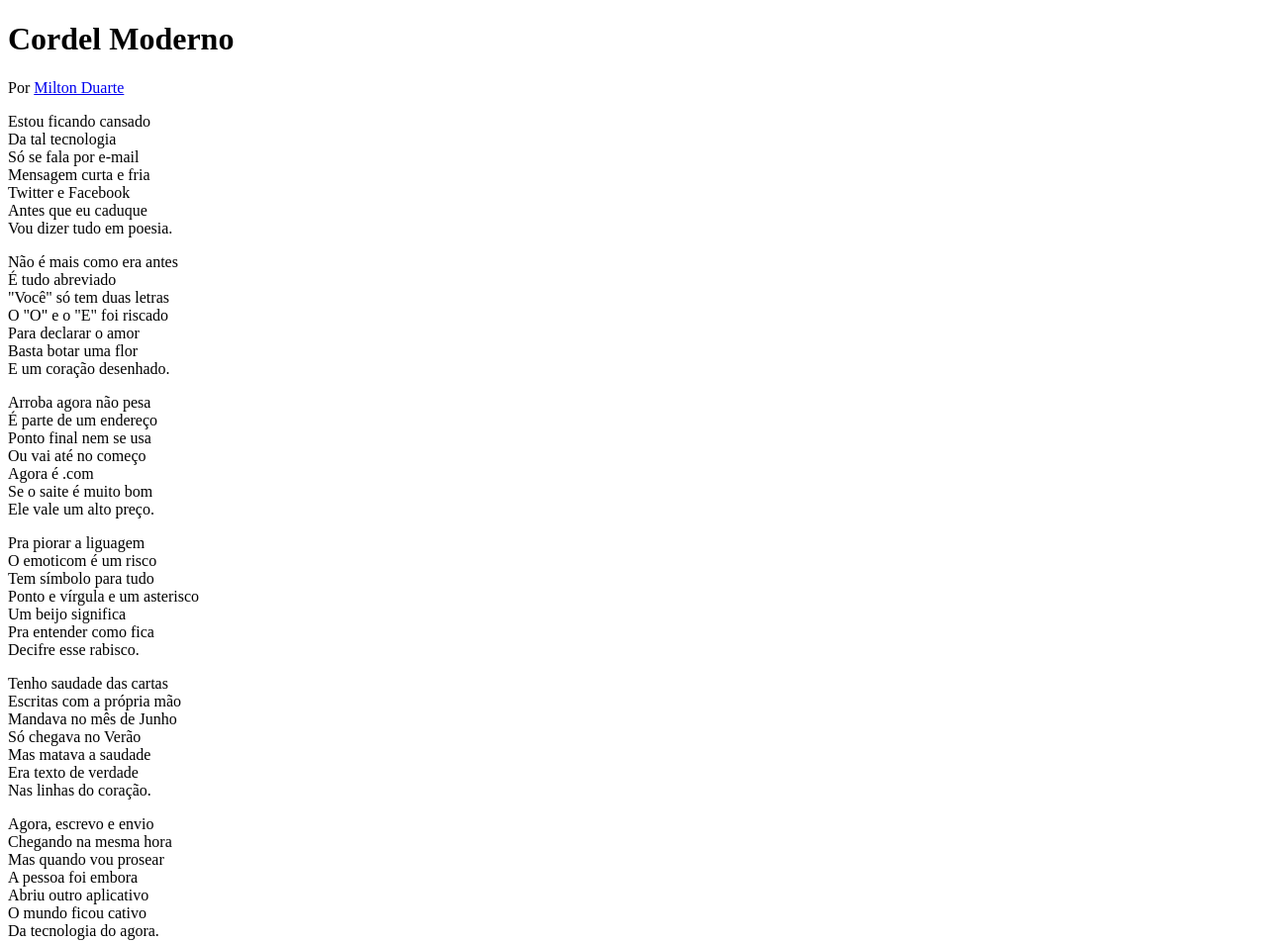
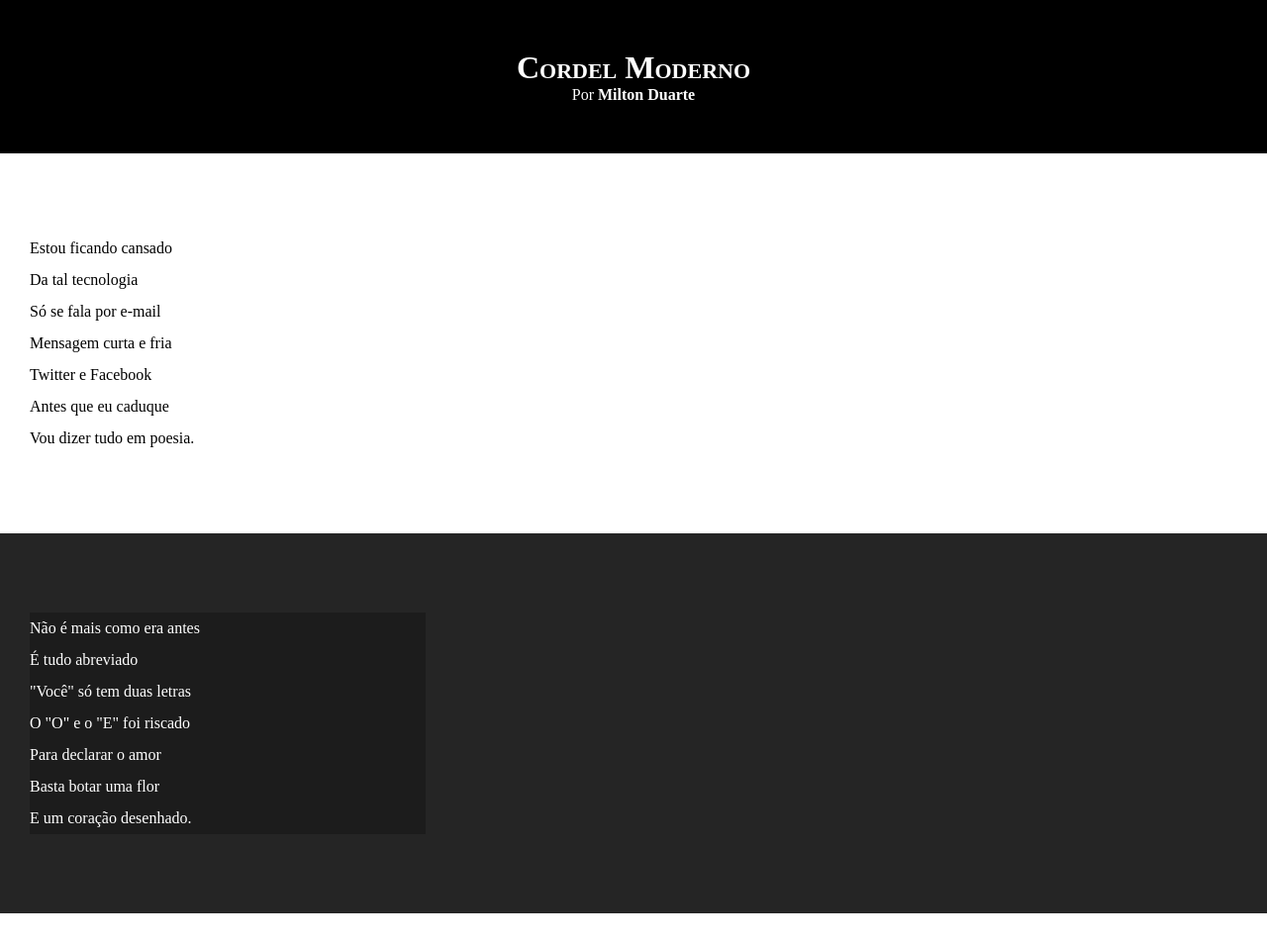
Before and after one commit to AdrielP777/Estudos, a plain HTML site: page Meus Projetos/Site - Cordel/index.html in a window 1280 px wide. Shown: the top 953 px of the page at 99% size. Drawn offline with Linux system fonts and the light colour scheme.

Commit message:
Atualização do projeto cordel

```diff
--- a/Meus Projetos/Site - Cordel/index.html
+++ b/Meus Projetos/Site - Cordel/index.html
@@ -18,7 +18,7 @@
         </p>
     </header>
 
-    <section>
+    <section class="normal">
         <p>
             Estou ficando cansado <br>
             Da tal tecnologia <br>
@@ -31,7 +31,7 @@
     </section>
 
 
-    <section>
+    <section class="imagem">
         <p>
             Não é mais como era antes <br>
             É tudo abreviado <br>
@@ -44,7 +44,7 @@
     </section>
 
 
-    <section>
+    <section class="normal">
         <p>
             Arroba agora não pesa <br>
             É parte de um endereço <br>
@@ -68,7 +68,7 @@
 
 
 
-    <section>
+    <section class="imagem">
         <p>
             Tenho saudade das cartas <br>
             Escritas com a própria mão <br>
@@ -81,7 +81,7 @@
     </section>
 
 
-    <section>
+    <section class="normal">
         <p>
             Agora, escrevo e envio <br>
             Chegando na mesma hora <br>
--- a/Meus Projetos/Site - Cordel/style.css
+++ b/Meus Projetos/Site - Cordel/style.css
@@ -1 +1,65 @@
 @charset "UTF-8";
+
+* {
+    margin: 0px;
+    padding: 0px;
+}
+
+html, body {
+    min-height: 100vh;
+    background-color: darkgray;
+}
+
+header {
+    background-color: black;
+    color: white;
+    text-align: center;
+}
+
+header > h1 {
+    padding-top: 50px;
+    font-variant: small-caps;
+}
+
+header > p {
+    padding-bottom: 50px;
+}
+
+header a, footer a{
+    color: white;
+    text-decoration: none;
+    font-weight: bolder;
+}
+
+header a:hover footer a:hover {
+    text-decoration: underline;
+}
+
+section {
+    padding-top: 10vh;
+    padding-bottom: 10vh;
+    line-height: 2em;
+    padding-left: 30px;
+}
+
+section.normal {
+    background-color: white;
+    color: black;
+}
+
+section.imagem {
+    background-color: rgb(37, 37, 37);
+    color: white;
+}
+
+section.imagem > p {
+    background-color: rgba(0, 0, 0, 0.253);
+    width: 400px;
+}
+
+footer {
+    background-color: black;
+    color: white;
+    text-align: center;
+    padding: 10px;
+}
```
